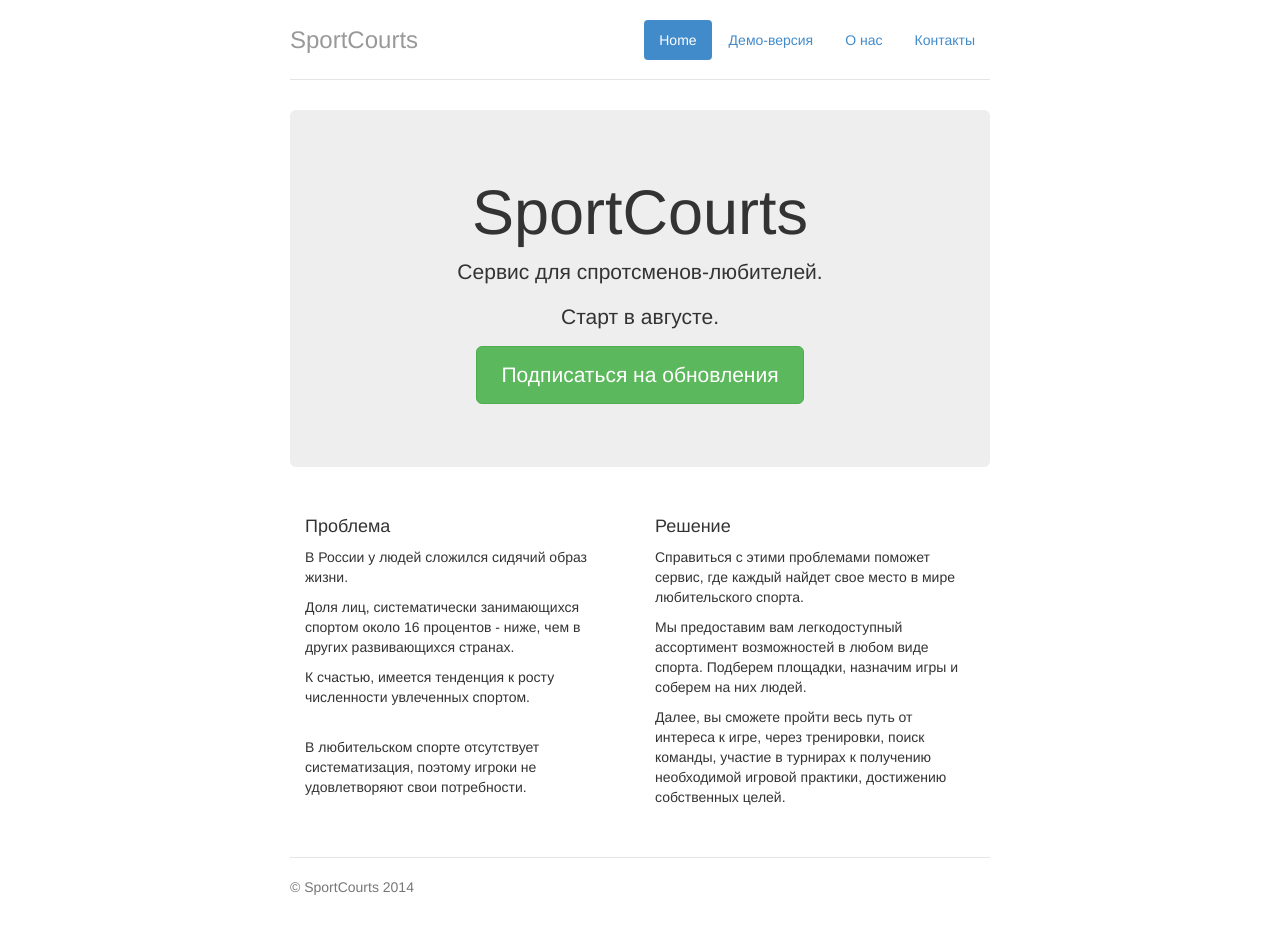
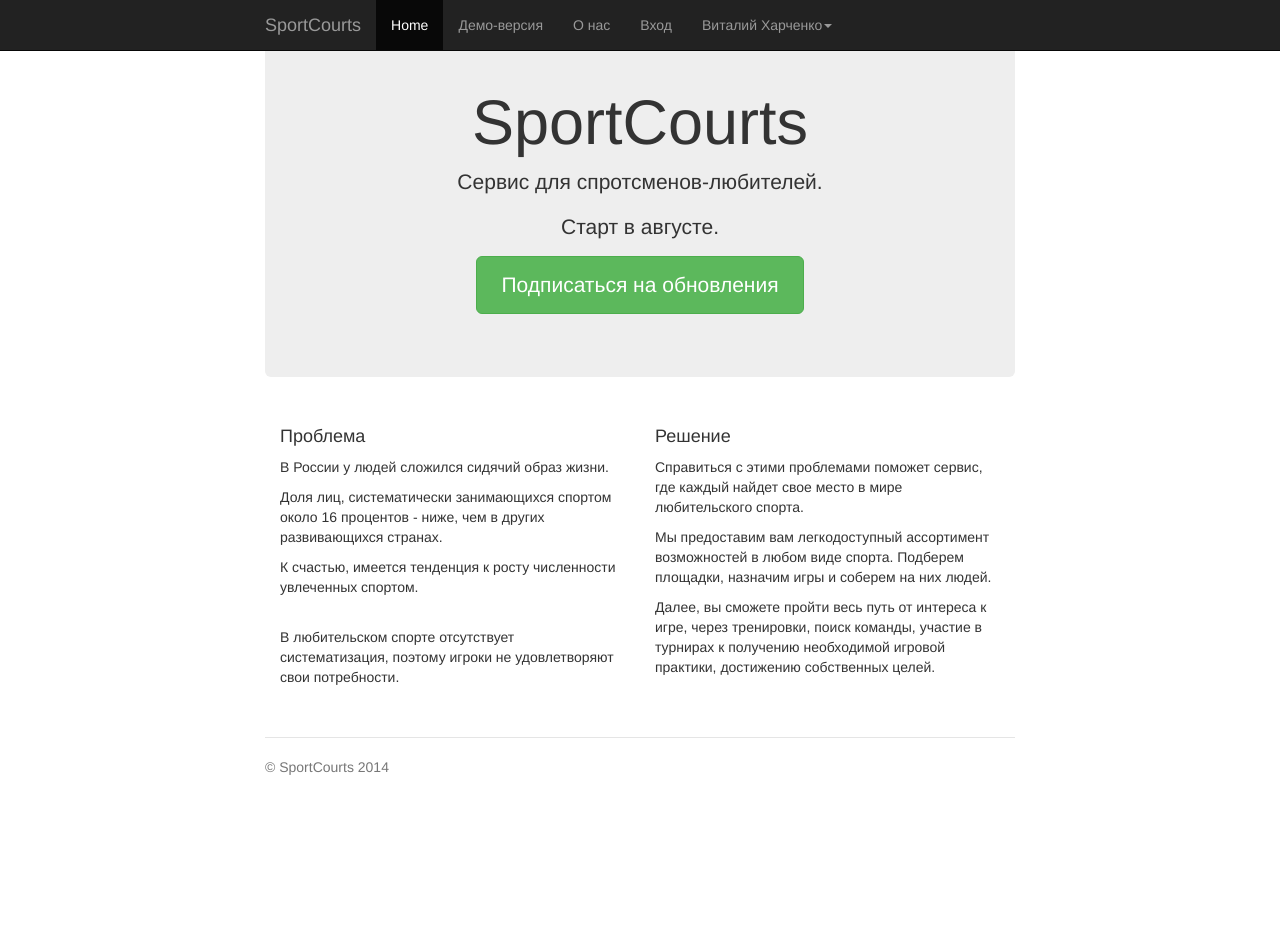
Before and after one commit to angryanatole/SportCourts-Frontend, a plain HTML site: page index.html in a window 1280 px wide. After the commit the page ends 807 px from the top, so only its background shows below. Drawn offline with Linux system fonts and the light colour scheme.

Commit message:
Объединил стили главной и остальных

```diff
--- a/bootstrap/css/jumbotron-narrow.css
+++ b/bootstrap/css/jumbotron-narrow.css
@@ -32,9 +32,9 @@ body {
 }
 
 /* Customize container */
-@media (min-width: 768px) {
+@media (min-width: 850px) {
   .container {
-    max-width: 730px;
+    max-width: 780px;
   }
 }
 .container-narrow > hr {
--- a/index.html
+++ b/index.html
@@ -29,16 +29,39 @@
 
   <body>
 
+    <!-- Fixed navbar -->
+    <div class="navbar navbar-inverse navbar-fixed-top" role="navigation">
+      <div class="container">
+        <div class="navbar-header">
+          <button type="button" class="navbar-toggle" data-toggle="collapse" data-target=".navbar-collapse">
+            <span class="sr-only">Toggle navigation</span>
+            <span class="icon-bar"></span>
+            <span class="icon-bar"></span>
+            <span class="icon-bar"></span>
+          </button>
+          <a class="navbar-brand" href="index.html">SportCourts</a>
+        </div>
+        <div class="navbar-collapse collapse">
+          <ul class="nav navbar-nav">
+            <li class="active"><a href="index.html">Home</a></li>
+            <li><a href="table.html">Демо-версия</a></li>
+            <li><a href="about.html">О нас</a></li>
+            <li><a  href="#" data-toggle="modal" data-target="#loginModal">Вход</a></li>
+            <li class="dropdown" style="float:right;">
+              <a href="#" class="dropdown-toggle" data-toggle="dropdown">Виталий Харченко<b class="caret"></b></a>
+              <ul class="dropdown-menu">
+                <li><a href="profile.html">Профиль</a></li>
+                <li><a href="#">Настройки</a></li>
+                <li class="divider"></li>
+                <li><a href="#">Выход</a></li>
+              </ul>
+            </li>
+          </ul>
+        </div><!--/.nav-collapse -->
+      </div>
+    </div>
+
     <div class="container">
-      <div class="header">
-        <ul class="nav nav-pills pull-right">
-          <li class="active"><a href="index.html">Home</a></li>
-          <li><a href="table.html">Демо-версия</a></li>
-          <li><a href="about.html">О нас</a></li>
-          <li><a href="#">Контакты</a></li>
-        </ul>
-        <h3 class="text-muted">SportCourts</h3>
-      </div>
 
       <div class="jumbotron">
         <h1>SportCourts</h1>
```
